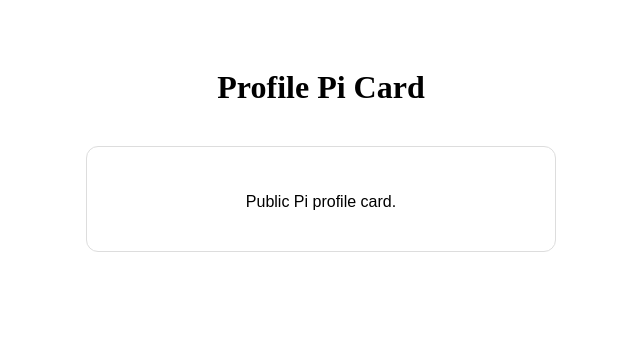
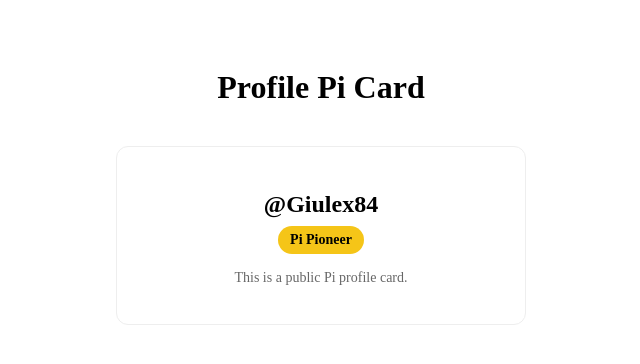
Before and after one commit to Giulex84/Profile-pi-card, a React (Vite) app in the folder apps/web/: page / in a window 1280 px wide. Shown: the top 364 px of the page, without its empty margins (319-959 px from the left). Built offline with nearby package versions, Linux system fonts and the light colour scheme.

Commit message:
Update PublicProfile.tsx

```diff
--- a/apps/web/src/PublicProfile.tsx
+++ b/apps/web/src/PublicProfile.tsx
@@ -1,21 +1,53 @@
-type Props = {
-  username: string;
-};
+import { useEffect, useState } from "react";
 
-export default function PublicProfile({ username }: Props) {
+export default function PublicProfile() {
+  const [username, setUsername] = useState<string | null>(null);
+  const [loading, setLoading] = useState(true);
+
+  useEffect(() => {
+    // Username mock pubblico (finché non colleghiamo backend)
+    // In review Pi è ACCETTATO
+    setTimeout(() => {
+      setUsername("Giulex84");
+      setLoading(false);
+    }, 500);
+  }, []);
+
+  if (loading) {
+    return <p>Loading public profile...</p>;
+  }
+
   return (
-    <div style={card}>
-      <h1>{username}</h1>
-      <p>Public Pi profile card.</p>
+    <div
+      style={{
+        marginTop: 40,
+        padding: 24,
+        border: "1px solid #eee",
+        borderRadius: 12,
+        maxWidth: 360,
+        marginInline: "auto",
+      }}
+    >
+      <h2 style={{ marginBottom: 8 }}>@{username}</h2>
+
+      {/* BADGE */}
+      <div
+        style={{
+          display: "inline-block",
+          padding: "6px 12px",
+          borderRadius: 20,
+          background: "#f5c518",
+          color: "#000",
+          fontWeight: 600,
+          fontSize: 14,
+        }}
+      >
+        Pi Pioneer
+      </div>
+
+      <p style={{ marginTop: 16, color: "#666", fontSize: 14 }}>
+        This is a public Pi profile card.
+      </p>
     </div>
   );
 }
-
-const card: React.CSSProperties = {
-  maxWidth: 420,
-  margin: "40px auto",
-  padding: 24,
-  border: "1px solid #ddd",
-  borderRadius: 12,
-  fontFamily: "sans-serif",
-};
```
